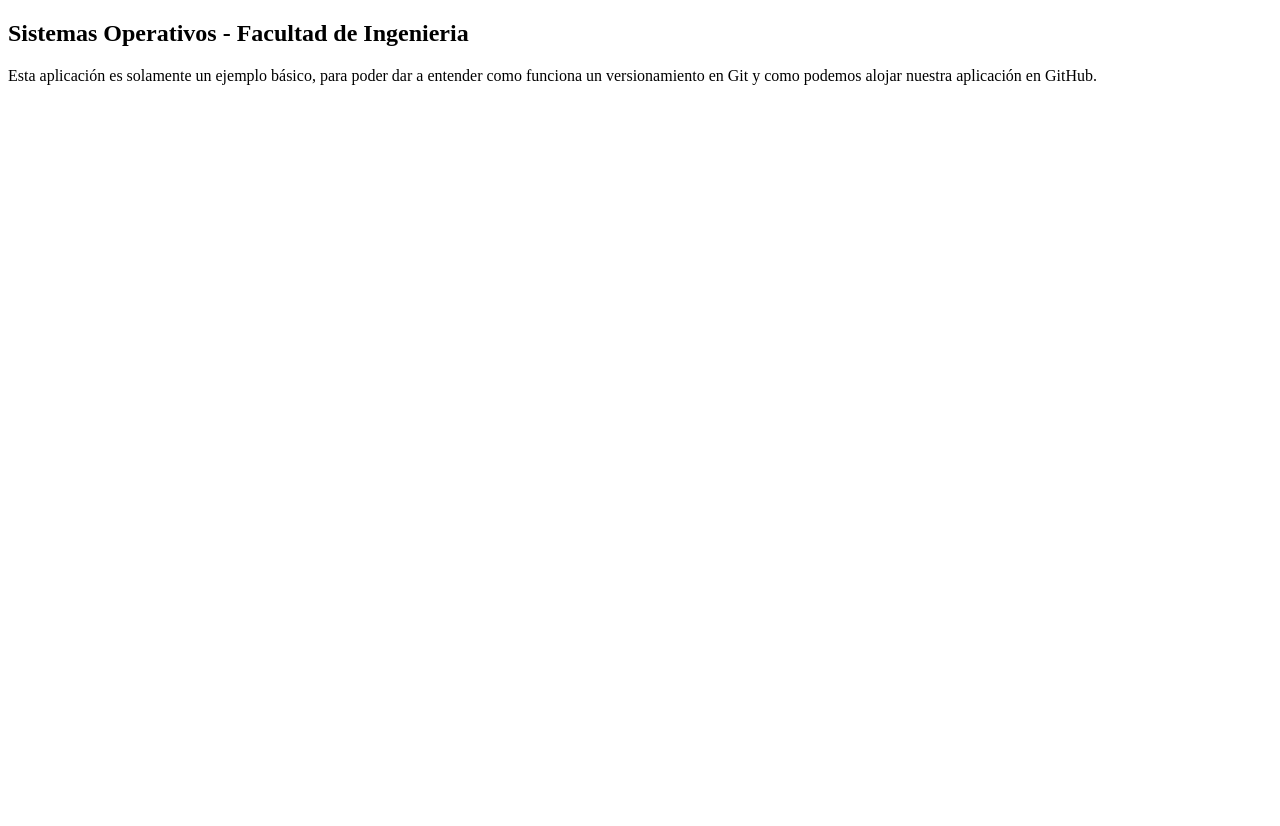
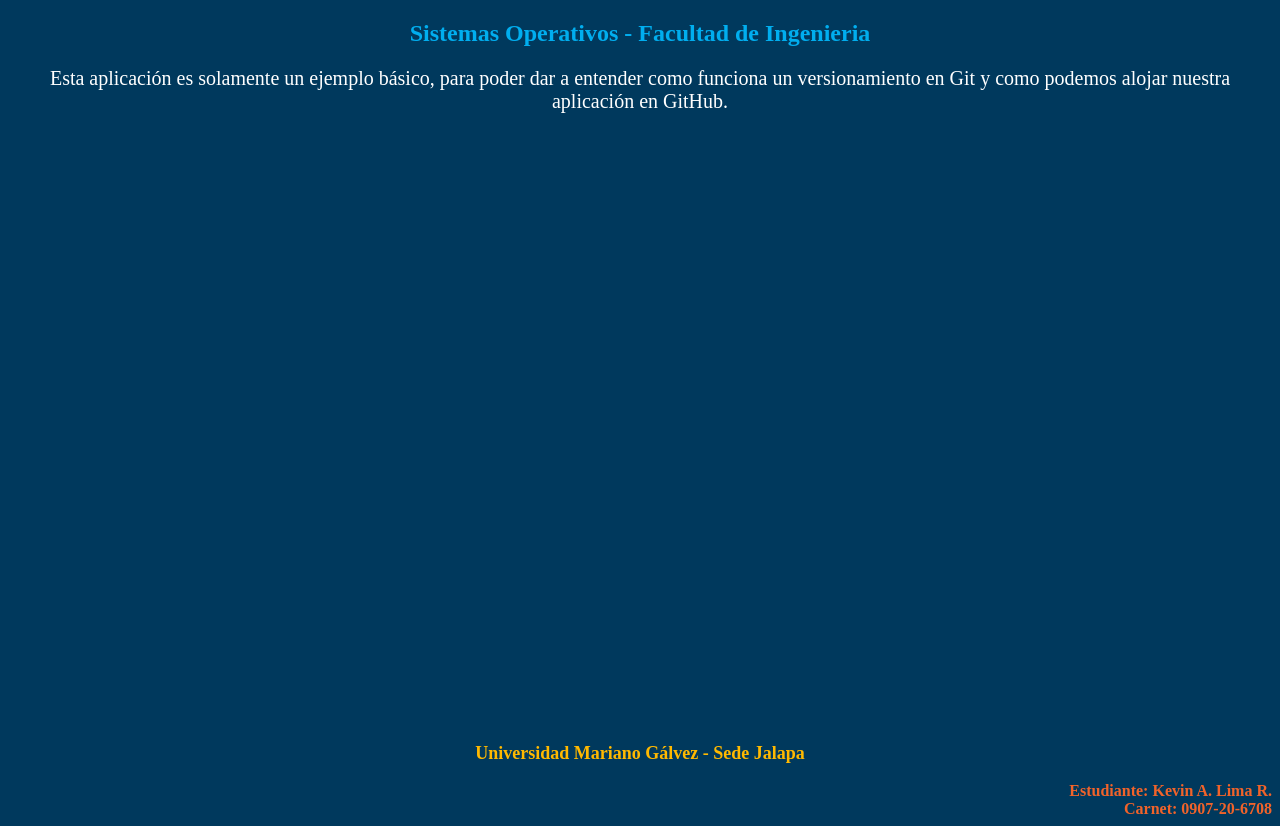
Before and after one commit to Kevinisky27/AppVersion, a plain HTML site: page index.html in a window 1280 px wide. Before the commit the page ends 800 px from the top, so only its background shows below. Drawn offline with Linux system fonts and the light colour scheme.

Commit message:
App Finalizada 👨🏻‍💻

```diff
--- /dev/null
+++ b/code/app.js
@@ -0,0 +1,12 @@
+alert("Aplicación solamente para fines educativos - Fac. Ingeniería");
+
+// Template
+var footerStyle = `
+<Footer>
+    <h3>Universidad Mariano Gálvez - Sede Jalapa</h3>
+    <h4> Estudiante: Kevin A. Lima R. </h4>
+    <h4> Carnet: 0907-20-6708 </h4>
+</Footer>
+`
+var footer = document.getElementById('footer')
+footer.innerHTML = footerStyle;
--- a/index.html
+++ b/index.html
@@ -14,5 +14,9 @@
 
     <p>Esta aplicación es solamente un ejemplo básico, para poder dar a entender como funciona un versionamiento en Git y como podemos alojar nuestra aplicación en GitHub.</p>
   </section>
+
+  <div id="footer"></div>
+
+  <script src="code/app.js"></script>
 </body>
 </html>
--- a/styles/main.css
+++ b/styles/main.css
@@ -0,0 +1,27 @@
+* {
+  background: #00395d;
+}
+h1 {
+  color: #00aeef;
+  text-align: center;
+}
+p {
+  font-size: 20px;
+  color: #fff;
+  text-align: center;
+}
+
+/* Diseño del Footer */
+footer {
+  margin-top: 630px;
+  color: #f1632a;
+}
+footer h3 {
+  text-align: center;
+  color: #ffb900;
+  font-size: 18px;
+}
+footer h4 {
+  margin: 0;
+  text-align: right;
+}
```
